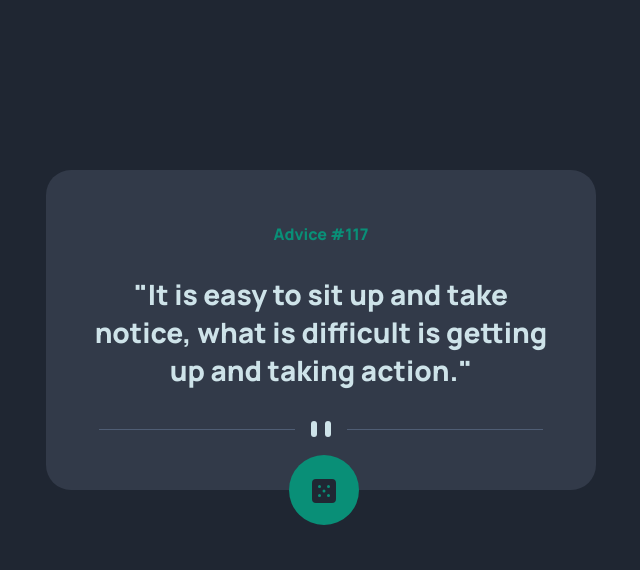
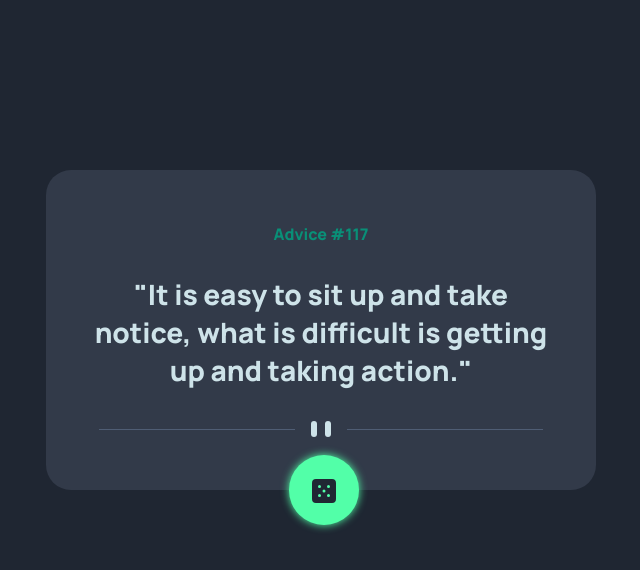
Before and after one commit to ilyassb2/ADVICE-GENERATOR-APP, a plain HTML site: page advice-generator-app-main/advice-generator-app-main/index.html in a window 1280 px wide. In both pictures the pointer is over the button 643 px from the left and 490 px from the top of the page. Shown: the whole page, without its empty margins (319-959 px from the left). Drawn offline with Linux system fonts and the light colour scheme.

Commit message:
Update style.css

```diff
--- a/advice-generator-app-main/advice-generator-app-main/styles/style.css
+++ b/advice-generator-app-main/advice-generator-app-main/styles/style.css
@@ -52,6 +52,11 @@ body {
   border-radius: 50%;
   top: 285px;
   left: 243px;
+  transition: 0.6s;
+}
+.btn-Generate:hover {
+  background-color: hsl(150deg, 100%, 66%);
+  box-shadow: 0px 0px 8px hsl(150deg, 100%, 66%);
 }
 
 .btn-img {
```
